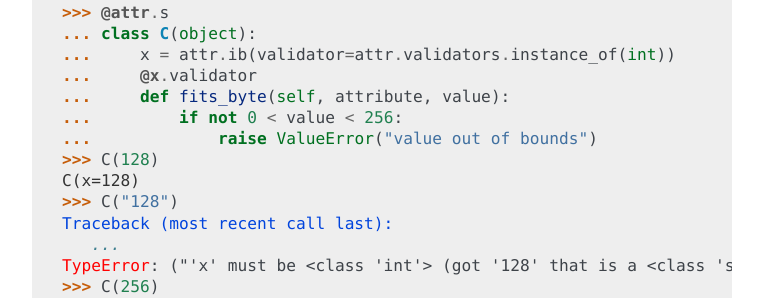
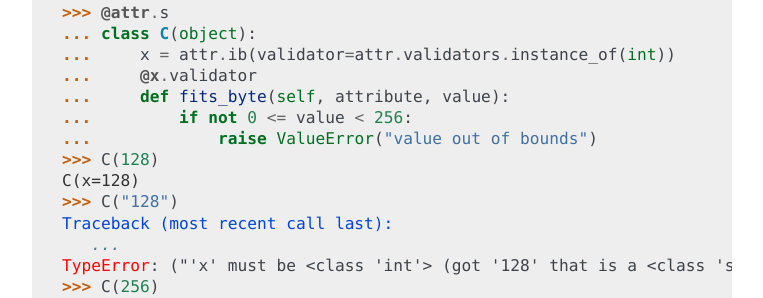
Before and after one commit to python-attrs/attrs, a Sphinx documentation site: the page built from docs/examples.rst, in a window 1280 px wide and 900 px high, scrolled down 7449 px. Shown: the part 152-450 px from the top of the window, without its empty margins (368-1131 px from the left). Built offline with Sphinx 7.4.7, drawn with Linux system fonts in a browser that asks for light colours.

```diff
--- a/docs/examples.rst
+++ b/docs/examples.rst
@@ -383,7 +383,7 @@ Of course you can mix and match the two approaches at your convenience:
    ...     x = attr.ib(validator=attr.validators.instance_of(int))
    ...     @x.validator
    ...     def fits_byte(self, attribute, value):
-   ...         if not 0 < value < 256:
+   ...         if not 0 <= value < 256:
    ...             raise ValueError("value out of bounds")
    >>> C(128)
    C(x=128)
```
